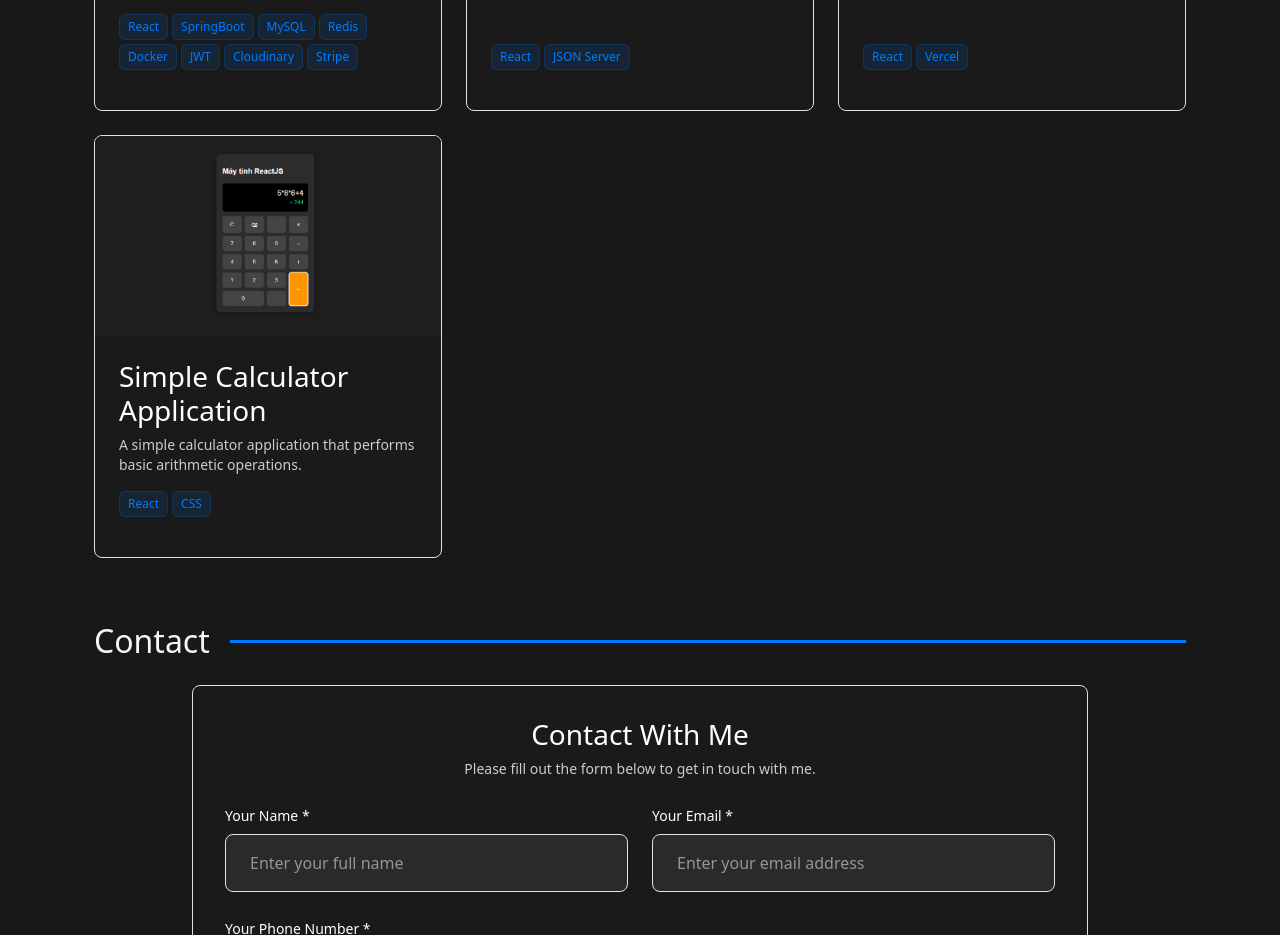
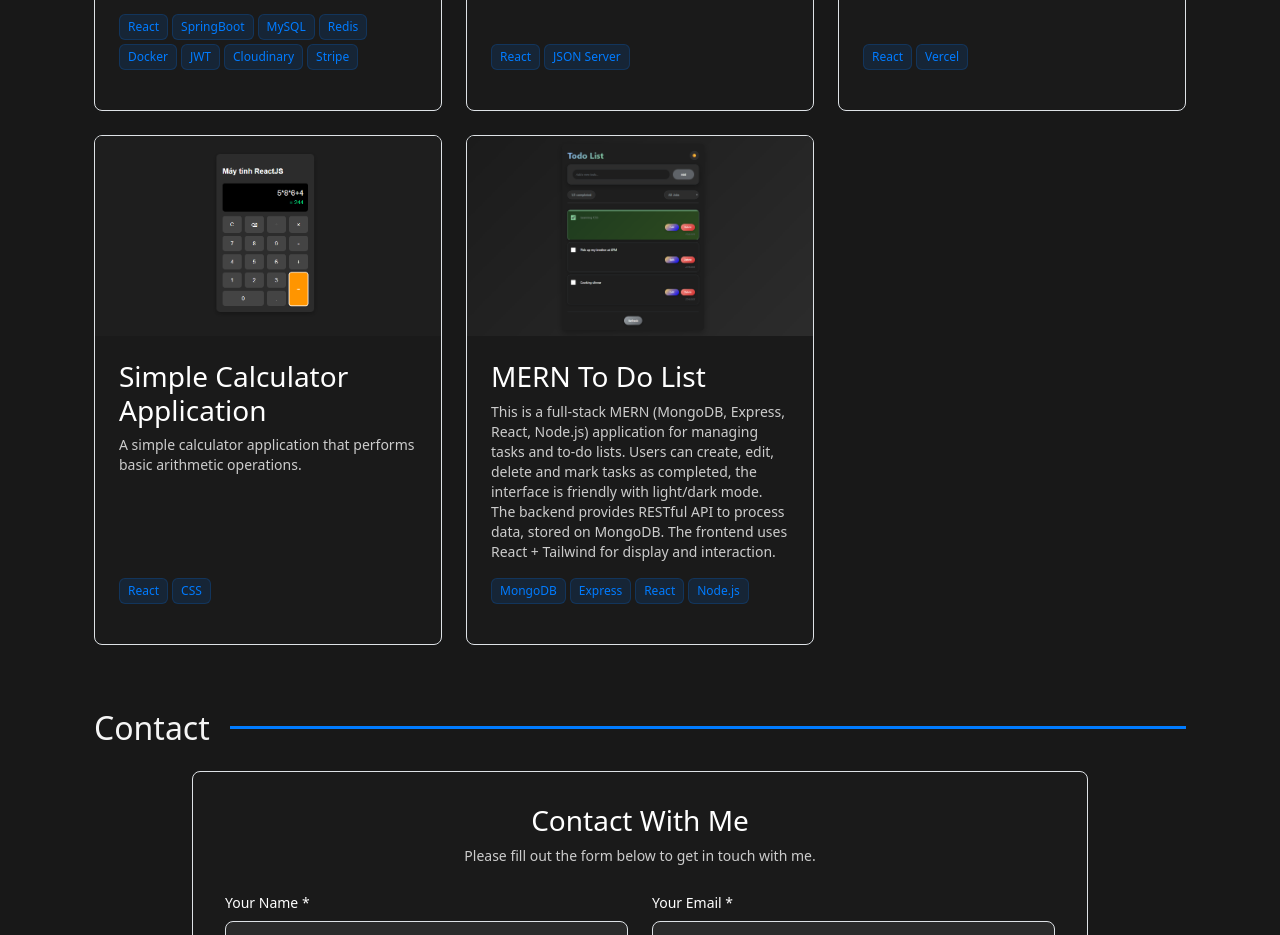
Before and after one commit to HuyANGULARandREACT/Portfolio, a React (Vite) app in the folder react_portfolio/: page / in a window 1280 px wide. Shown: the part 3660-4595 px from the top of the page. Built offline with nearby package versions, Linux system fonts and the light colour scheme.

Commit message:
add todo

```diff
--- a/react_portfolio/src/data/Locales/en.js
+++ b/react_portfolio/src/data/Locales/en.js
@@ -98,6 +98,16 @@ const en = {
       demoLink: "#",
       codeLink: "#",
     },
+    {
+      id: 5,
+      name: "MERN To Do List",
+      image: "/todoList/fullStackTodo.png",
+      description:
+        "This is a full-stack MERN (MongoDB, Express, React, Node.js) application for managing tasks and to-do lists. Users can create, edit, delete and mark tasks as completed, the interface is friendly with light/dark mode. The backend provides RESTful API to process data, stored on MongoDB. The frontend uses React + Tailwind for display and interaction.",
+      technologies: ["MongoDB", "Express", "React", "Node.js"],
+      demoLink: "#",
+      codeLink: "#",
+    },
   ],
 };
 
--- a/react_portfolio/src/data/Locales/vi.js
+++ b/react_portfolio/src/data/Locales/vi.js
@@ -23,8 +23,10 @@ const vi = {
   "contact.messagePlaceholder": "Nhập tin nhắn của bạn",
   "contact.send": "Gửi tin nhắn",
   "contact.sending": "Đang gửi...",
-  "contact.successMessage": "Tin nhắn đã được gửi thành công! Tôi sẽ phản hồi sớm nhất có thể.",
-  "contact.errorMessage": "Gửi tin nhắn thất bại. Vui lòng thử lại hoặc liên hệ trực tiếp với tôi.",
+  "contact.successMessage":
+    "Tin nhắn đã được gửi thành công! Tôi sẽ phản hồi sớm nhất có thể.",
+  "contact.errorMessage":
+    "Gửi tin nhắn thất bại. Vui lòng thử lại hoặc liên hệ trực tiếp với tôi.",
   "validation.nameMin": "Tên phải có ít nhất 2 ký tự",
   "validation.nameRequired": "Tên là bắt buộc",
   "validation.emailInvalid": "Địa chỉ email không hợp lệ",
@@ -34,7 +36,8 @@ const vi = {
   "validation.phoneRequired": "Số điện thoại là bắt buộc",
   "validation.messageMin": "Tin nhắn phải có ít nhất 10 ký tự",
   "validation.messageRequired": "Tin nhắn là bắt buộc",
-  "footer.description": "Nhà phát triển đam mê tạo ra các giải pháp sáng tạo với công nghệ hiện đại. Luôn háo hức học hỏi và đón nhận những thử thách mới.",
+  "footer.description":
+    "Nhà phát triển đam mê tạo ra các giải pháp sáng tạo với công nghệ hiện đại. Luôn háo hức học hỏi và đón nhận những thử thách mới.",
   "footer.quickLinks": "Liên kết nhanh",
   "footer.technologies": "Công nghệ",
   "footer.contact": "Thông tin liên hệ",
@@ -89,7 +92,7 @@ const vi = {
       codeLink: "#",
     },
     {
-      id:4,
+      id: 4,
       name: "Ứng Dụng Máy Tính Đơn Giản",
       image: "/calculator/simpleCalculator.png",
       description:
@@ -97,7 +100,17 @@ const vi = {
       technologies: ["React", "CSS"],
       demoLink: "#",
       codeLink: "#",
-    }
+    },
+    {
+      id: 5,
+      name: "MERN Danh sách việc cần làm",
+      image: "/todoList/fullStackTodo.png",
+      description:
+        "Đây là một ứng dụng full-stack MERN (MongoDB, Express, React, Node.js) giúp quản lý công việc và to-do list. Người dùng có thể tạo, chỉnh sửa, xóa và đánh dấu hoàn thành công việc, giao diện thân thiện với chế độ sáng/tối. Backend cung cấp API RESTful để xử lý dữ liệu, lưu trữ trên MongoDB. Frontend sử dụng React + Tailwind để hiển thị và tương tác.",
+      technologies: ["MongoDB", "Express", "React", "Node.js"],
+      demoLink: "#",
+      codeLink: "#",
+    },
   ],
 };
 
```
Also changed, not shown: react_portfolio/public/todoList/fullStackTodo.png (added).
